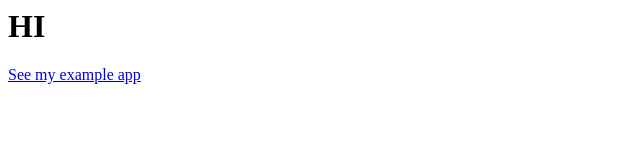
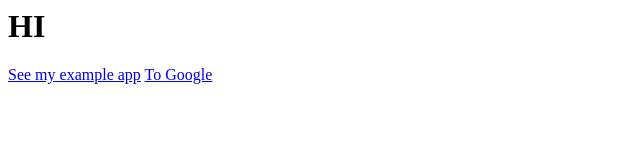
Before and after one commit to More-Narawit/More-Narawit.github.io, a plain HTML site: page index.html in a window 1280 px wide. Shown: the full height of the page, 0-640 px from the left. Drawn offline with Linux system fonts and the light colour scheme.

Commit message:
Update index.html

```diff
--- a/index.html
+++ b/index.html
@@ -1,3 +1,3 @@
 <h1>HI</h1>
 <a href='./Example'>See my example app</a>
-<a href='https://www.google.com/webhp?hl=en&sa=X&sqi=2&ved=0ahUKEwi4g7T1waGJAxXXbmwGHb0qPJEQPAgI'></a>
+<a href='https://www.google.com/webhp?hl=en&sa=X&sqi=2&ved=0ahUKEwi4g7T1waGJAxXXbmwGHb0qPJEQPAgI'> To Google </a>
```
